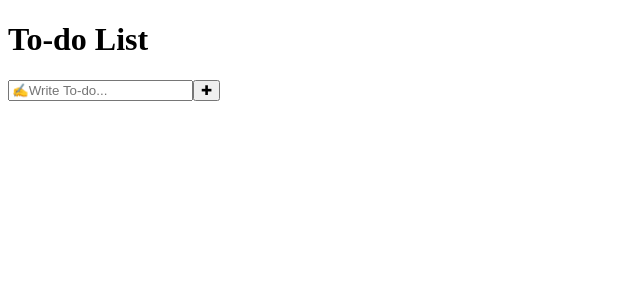
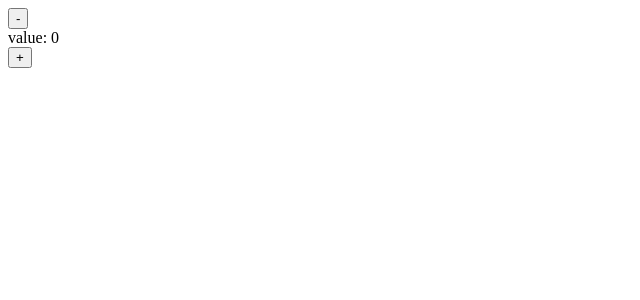
Before and after one commit to HongbiKo/React_studying_-, a React (Create React App) app: page / in a window 1280 px wide. Shown: the top 300 px of the page, without its empty margins (0-640 px from the left). Built offline with nearby package versions, Linux system fonts and the light colour scheme.

Commit message:
making counter with reduxToolkit

```diff
--- a/package.json
+++ b/package.json
@@ -3,6 +3,7 @@
   "version": "0.1.0",
   "private": true,
   "dependencies": {
+    "@reduxjs/toolkit": "^1.9.7",
     "@testing-library/jest-dom": "^5.17.0",
     "@testing-library/react": "^13.4.0",
     "@testing-library/user-event": "^13.5.0",
--- /dev/null
+++ b/src/Counter.js
@@ -0,0 +1,28 @@
+import React from "react";
+import { useDispatch, useSelector } from "react-redux";
+import { minus, plus } from "./store/counter/countSlice";
+
+export default function Counter() {
+  const dispatch = useDispatch();
+  const { value } = useSelector((state) => state.counter);
+
+  return (
+    <div>
+      <button
+        onClick={() => {
+          dispatch(minus());
+        }}
+      >
+        -
+      </button>
+      <div>value: {value}</div>
+      <button
+        onClick={() => {
+          dispatch(plus());
+        }}
+      >
+        +
+      </button>
+    </div>
+  );
+}
--- a/src/index.js
+++ b/src/index.js
@@ -11,18 +11,23 @@ import ReactDOM from "react-dom/client";
 // import Shoppingmall from "./Shoppingmall";
 // import ReactAjax from "./ReactAjax";
 // import ComponentRedux from "./ComponentRedux";
+//import TodoList from "./components/TodoList";
 
-import TodoList from "./components/TodoList";
+import Counter from "./Counter";
+
+/* Store */
+
+// import store from "./components/store";
+// import toDosStore from "./components/store_TodoList";
+import store from "./store/store";
+
 import { Provider } from "react-redux";
-// import store from "./components/store";
-import toDosStore from "./components/store_TodoList";
-
 import reportWebVitals from "./reportWebVitals";
 
 const root = ReactDOM.createRoot(document.getElementById("root"));
 root.render(
-  <Provider store={toDosStore}>
-    <TodoList />
+  <Provider store={store}>
+    <Counter />
   </Provider>
 );
 
--- a/src/routes/Detail.js
+++ b/src/routes/Detail.js
@@ -2,12 +2,9 @@ import React from "react";
 import { useParams } from "react-router-dom";
 import { connect } from "react-redux";
 
-function Detail(toDo) {
+function Detail(state) {
   const params = useParams();
   const current_id = params.id;
-  console.log(params);
-  console.log(toDo);
-
   return (
     <>
       <h1></h1>
@@ -19,8 +16,10 @@ function Detail(toDo) {
 // 여기서 부모의 state를 어떻게 넘겨주는지 모르겠음..
 
 function mapStateToProps(state, ownProps) {
+  console.log(ownProps);
+
   return {
-    toDo: state.text,
+    state,
   };
 }
 
--- /dev/null
+++ b/src/store/counter/countSlice.js
@@ -0,0 +1,20 @@
+import { createSlice } from "@reduxjs/toolkit";
+
+const counterSlice = createSlice({
+  name: "counter",
+  initialState: {
+    value: 0,
+  },
+  reducers: {
+    plus: (state) => {
+      state.value += 1;
+    },
+    minus: (state) => {
+      state.value -= 1;
+    },
+  },
+});
+
+const { actions, reducer } = counterSlice;
+export const { plus, minus } = actions;
+export default reducer;
--- /dev/null
+++ b/src/store/store.js
@@ -0,0 +1,12 @@
+import { combineReducers, configureStore } from "@reduxjs/toolkit";
+import counter from "../store/counter/countSlice";
+
+const combinedReducer = combineReducers({
+  counter,
+});
+
+const store = configureStore({
+  reducer: combinedReducer,
+});
+
+export default store;
```
Also changed, not shown: 1 other file (tests, documents, lock files or other folders).
